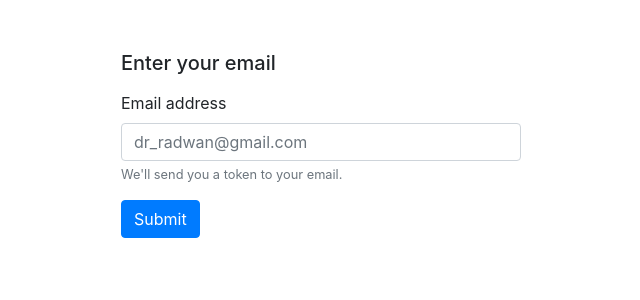
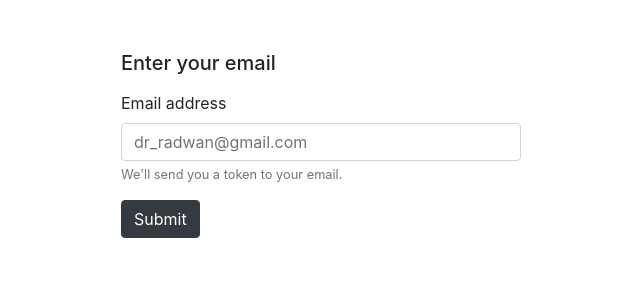
Before and after one commit to Bilal-Mhmd/email-based-authentication, a Flask app: page / in a window 1280 px wide. Shown: the part 300-600 px from the top of the page, without its empty margins (319-959 px from the left). Run offline with Flask 2, Linux system fonts and the light colour scheme; parts of the project's set-up code (start-up, migrations or seed data) failed here and were passed over; some libraries are stand-ins or nearby versions.

Commit message:
add some styles

```diff
--- a/app.py
+++ b/app.py
@@ -1,15 +1,16 @@
 from flask import Flask , request, url_for, render_template
 from flask_mail import Mail, Message
+
+# itsdangerous is a library that allow you to serialize a string using a secret key
 from itsdangerous import URLSafeTimedSerializer, SignatureExpired
 
 app = Flask(__name__)
-Bootstrap(app)
 
 app.config.from_pyfile('config.cfg')
 
 #mail = Mail(app)
 
-s = URLSafeTimedSerializer('Thisissecret!')
+s = URLSafeTimedSerializer('123AkramSecretKey!')
 
 
 @app.route('/', methods=['GET', 'POST'])
@@ -42,8 +43,8 @@ def confirm_email(token):
     try:
         email = s.loads(token, salt='email-confirm', max_age=20)
     except SignatureExpired:
-        return '<h1>The token is expired!</h1>'
-    return '<h1>The token works!</h1>'
+        return '<h1 style=" text-shadow: 0 0 3px #FF0000; text-align:center; margin-top: 200px;">The token is expired!</h1>'
+    return '<h1 style=" color: white; text-shadow: 1px 1px 2px black, 0 0 25px blue, 0 0 5px darkblue; text-align:center; margin-top: 200px;">The token works!</h1>'
 
 if __name__ == '__main__':
     app.run(debug=True)
--- a/templates/index.html
+++ b/templates/index.html
@@ -5,7 +5,7 @@
     <meta charset="UTF-8">
     <meta http-equiv="X-UA-Compatible" content="IE=edge">
     <meta name="viewport" content="width=device-width, initial-scale=1.0">
-    <title>Document</title>
+    <title>IS Project 2021</title>
 </head>
 <body>
   <header>
@@ -55,7 +55,7 @@
         <small id="emailHelp" class="form-text text-muted">We'll send you a token to your email.</small>
       </div>
 
-        <input type="submit" class="btn btn-primary">
+        <input type="submit" class="btn btn-dark">
     </form>
   </div>
 </body>
```
